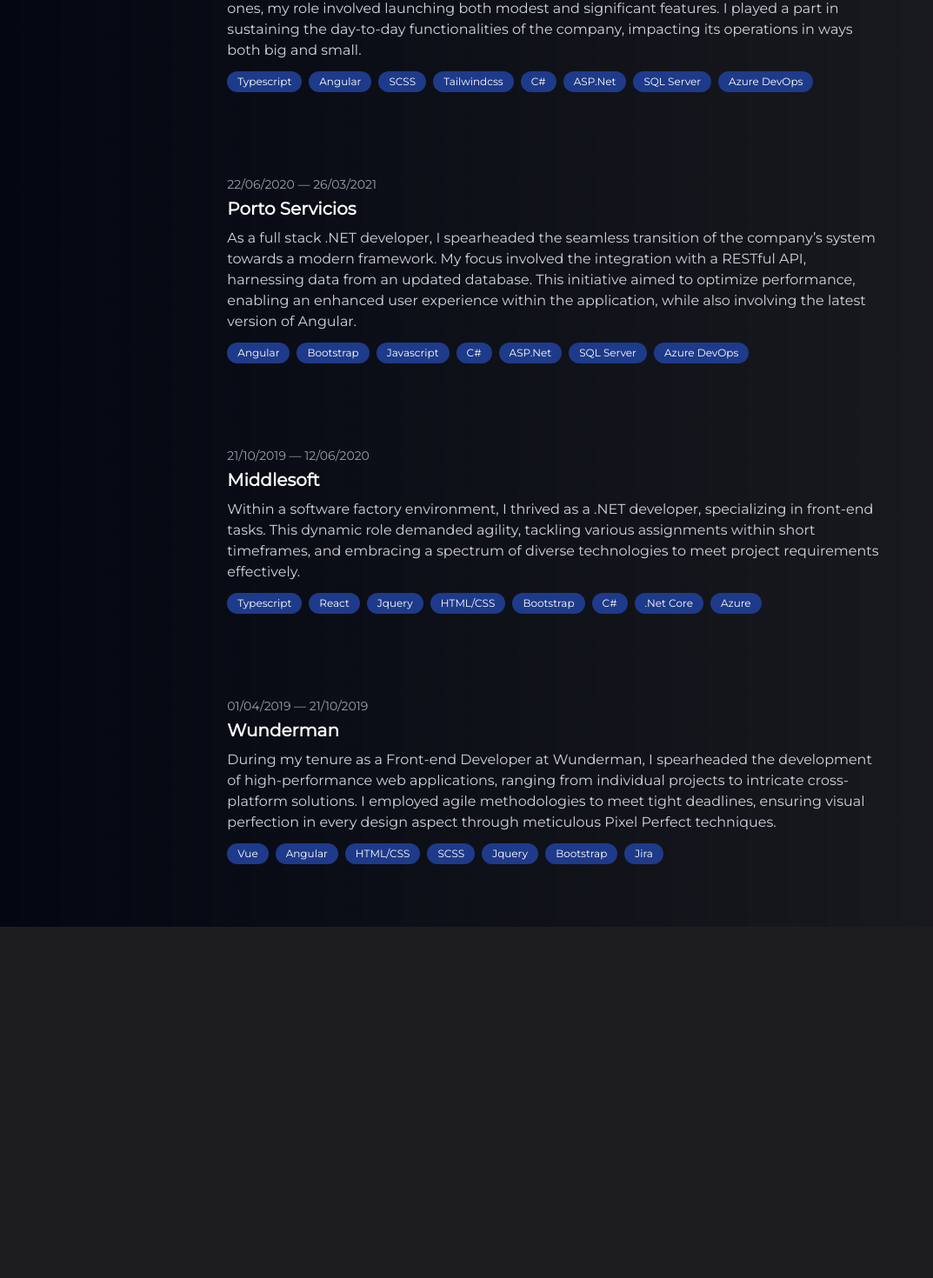
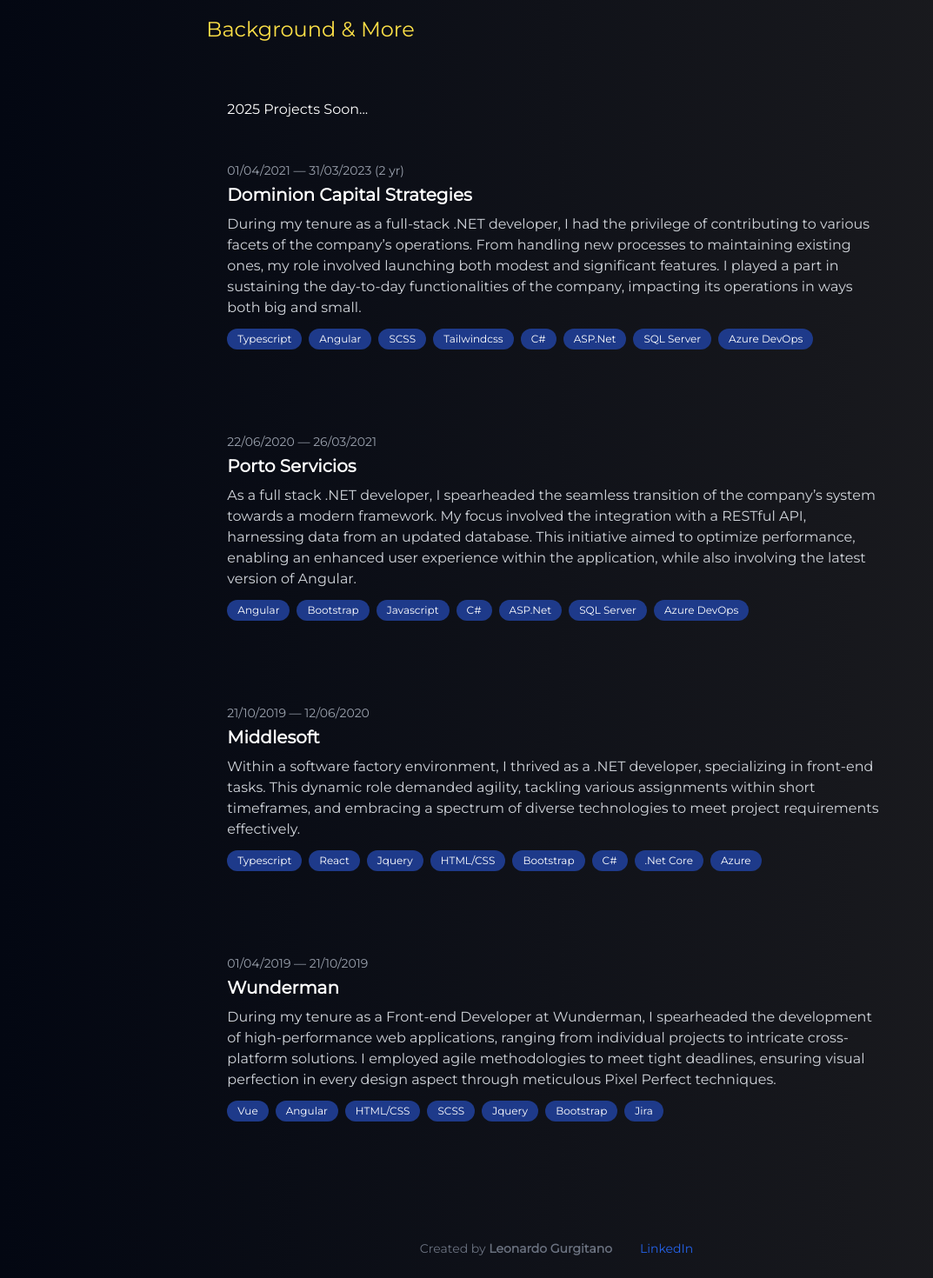
Before and after one commit to leo3852/appLeo, an Angular app: page / in a window 1280 px wide. Shown: the part 830-2300 px from the top of the page at 87% size, without its empty margins (0-1073 px from the left). Before the commit the page ends 1896 px from the top, so only its background shows below. Built offline with nearby package versions, Linux system fonts and the light colour scheme.

Commit message:
footer and styles

```diff
--- a/src/app/app.component.html
+++ b/src/app/app.component.html
@@ -4,6 +4,7 @@
     <app-menu></app-menu>
     <app-home></app-home>
     <app-background-section></app-background-section>
+    <app-footer></app-footer>
     <router-outlet></router-outlet>
 
 </div>
--- a/src/app/app.module.ts
+++ b/src/app/app.module.ts
@@ -5,13 +5,15 @@
 import { MenuComponent } from './components/menu/menu.component';
 import { HomeComponent } from './components/home/home.component';
 import { BackgroundSectionComponent } from './components/background-section/background-section.component';
+import { FooterComponent } from './components/footer/footer.component';
 
 @NgModule({
   declarations: [
     AppComponent,
     MenuComponent,
     HomeComponent,
-    BackgroundSectionComponent
+    BackgroundSectionComponent,
+    FooterComponent
   ],
   imports: [
     BrowserModule,
--- a/src/app/components/background-section/background-section.component.html
+++ b/src/app/components/background-section/background-section.component.html
@@ -1,16 +1,16 @@
-<div class="flex flex-col justify-center items-center md:h-screen">
+<div class="flex flex-col justify-center items-center">
     <div class=" md:w-4/6  text-white px-6 py-12">
-        <h2 class="text-2xl text-yellow-300 mb-10 hover:animate-pulse">Background</h2>
+        <h2 class="text-2xl text-yellow-300 mb-10 hover:animate-pulse">Background & More</h2>
 
-        <div class="cursor-pointer p-6 rounded-lg  hover:bg-orange-950 hover:shadow-xl hover:scale-105 transition duration-300 ease-in-out">
+        <div class="cursor-pointer p-6 rounded-lg  hover:bg-blue-950 hover:shadow-xl hover:scale-105 transition duration-300 ease-in-out">
 
-            project 2025
+            2025 Projects Soon...
 
         </div>
         <div class="space-y-12">
 
           <!-- Experience Block -->
-          <div class="cursor-pointer p-6 rounded-lg hover:bg-orange-950 hover:shadow-xl hover:scale-105 transition duration-300 ease-in-out">
+          <div class="cursor-pointer p-6 rounded-lg hover:bg-blue-950 hover:shadow-xl hover:scale-105 transition duration-300 ease-in-out">
             <a href="https://dominion-cs.com/en" target="_blank">
 
                 <div class="text-sm text-gray-400">01/04/2021 — 31/03/2023 (2 yr)</div>
@@ -32,7 +32,7 @@
           </div>
 
           <!-- Repeat this block for each experience entry -->
-          <div class="cursor-pointer p-6 rounded-lg  hover:bg-orange-950 hover:shadow-xl hover:scale-105 transition duration-300 ease-in-out">
+          <div class="cursor-pointer p-6 rounded-lg  hover:bg-blue-950 hover:shadow-xl hover:scale-105 transition duration-300 ease-in-out">
             <a href="https://www.portoservicios.com.uy/" target="_blank">
             <div class="text-sm text-gray-400">22/06/2020 — 26/03/2021</div>
             <h3 class="text-xl font-bold text-white mt-1">Porto Servicios</h3>
@@ -52,7 +52,7 @@
           </div>
 
           <!-- Middlesoft -->
-          <div class="cursor-pointer p-6 rounded-lg  hover:bg-orange-950 hover:shadow-xl hover:scale-105 transition duration-300 ease-in-out">
+          <div class="cursor-pointer p-6 rounded-lg  hover:bg-blue-950 hover:shadow-xl hover:scale-105 transition duration-300 ease-in-out">
 
             <a href="https://www.middlesoft.com.uy/" target="_blank">
 
@@ -75,7 +75,7 @@
           </div>
 
           <!-- Wunderman -->
-        <div class="cursor-pointer p-6 rounded-lg  hover:bg-orange-950 hover:shadow-xl hover:scale-105 transition duration-300 ease-in-out">
+        <div class="cursor-pointer p-6 rounded-lg  hover:bg-blue-950 hover:shadow-xl hover:scale-105 transition duration-300 ease-in-out">
 
             <div class="text-sm text-gray-400">01/04/2019 — 21/10/2019</div>
             <h3 class="text-xl font-bold text-white mt-1">Wunderman</h3>
--- /dev/null
+++ b/src/app/components/footer/footer.component.html
@@ -0,0 +1,12 @@
+
+<!-- footer.component.html -->
+<footer class="md:flex justify-center mt-10 text-center py-6 ">
+    <p class="text-sm text-gray-500">
+        <span>Created by <strong>Leonardo Gurgitano</strong></span>
+    </p>
+    <p class="text-sm text-gray-500 pl-6">
+        <a href="https://www.linkedin.com/in/LeonardoGurgitano/" target="_blank" class="text-blue-600 hover:underline flex items-center justify-center gap-2">
+            <i class="fab fa-linkedin text-xl"></i> LinkedIn
+        </a>
+    </p>
+</footer>
--- a/src/app/components/home/home.component.html
+++ b/src/app/components/home/home.component.html
@@ -11,6 +11,6 @@
       <p>
         I'm enthusiastic about clean code, beautiful and pixel-perfect interfaces, and creating intuitive user experiences with modern tools and best practices.
       </p>
-      <div class="float-right mt-10 loader2"></div>
+      <div class="float-right mt-10 loader2 hover:animate-spin"></div>
     </div>
   </div>
```
Also changed, not shown: src/app/components/footer/footer.component.ts (added, +10 -0 lines), src/app/components/footer/footer.component.scss (added), 1 other file (tests, documents, lock files or other folders).
